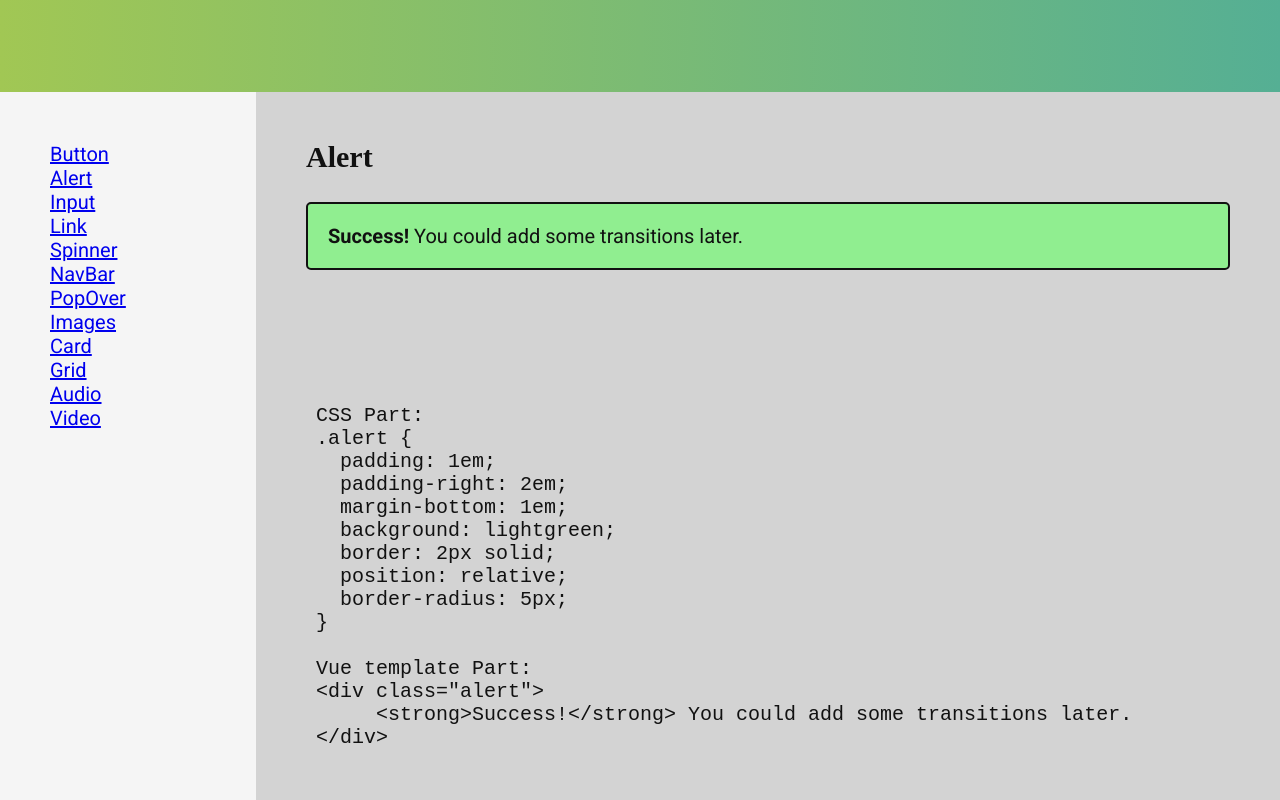
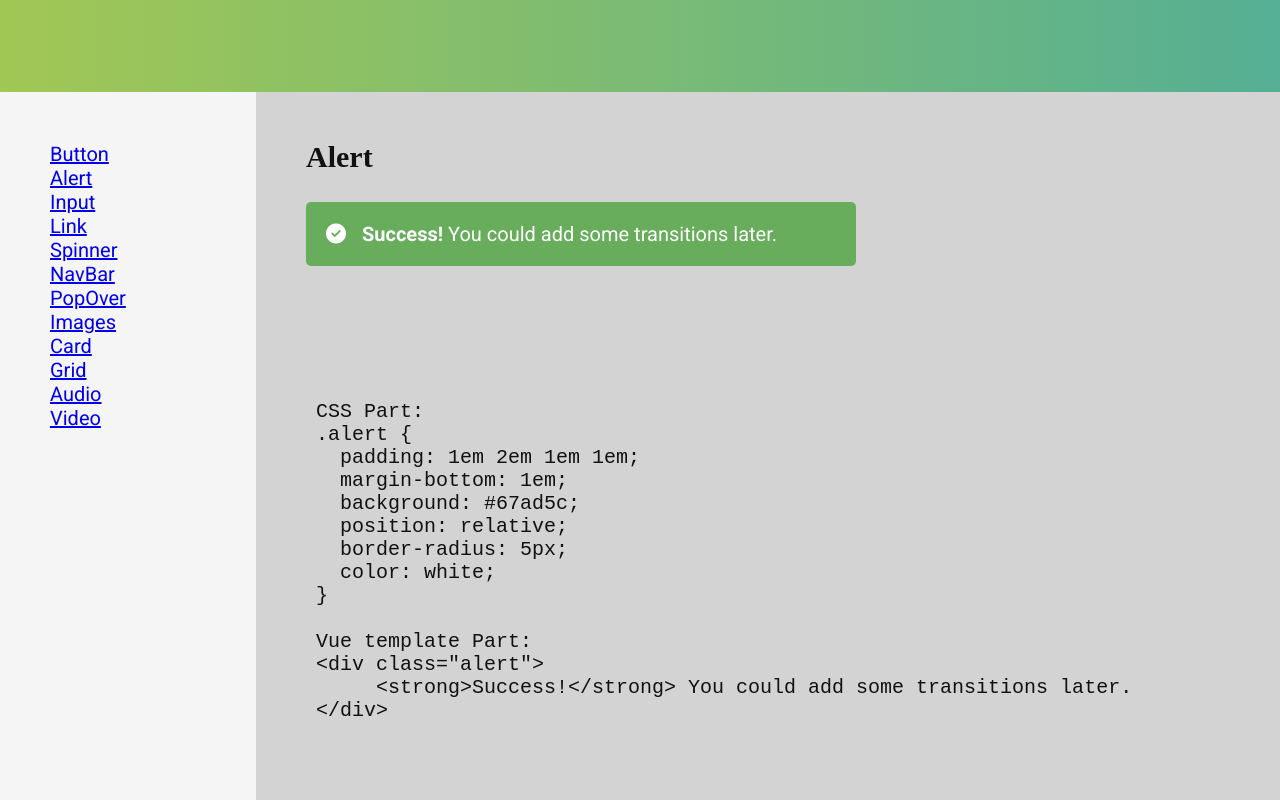
Before and after one commit to zeroshen/client, a Vue app: page /components/Alert in a window 1280 px wide. Shown: the top 800 px of the page. Built offline with nearby package versions, Linux system fonts and the light colour scheme; a web font is replaced by a local one.

Commit message:
modified alert

```diff
--- a/public/index.html
+++ b/public/index.html
@@ -5,6 +5,7 @@
     <meta http-equiv="X-UA-Compatible" content="IE=edge">
     <meta name="viewport" content="width=device-width,initial-scale=1.0">
     <link rel="icon" href="<%= BASE_URL %>favicon.ico">
+      <script src="https://kit.fontawesome.com/6abb20e37e.js" crossorigin="anonymous" ></script>
     <title><%= htmlWebpackPlugin.options.title %></title>
   </head>
   <body>
--- a/src/assets/css/global.css
+++ b/src/assets/css/global.css
@@ -2,6 +2,7 @@
 
 @import url("https://fonts.googleapis.com/css?family=Proza+Libre");
 @import url("https://fonts.googleapis.com/css2?family=Roboto:ital,wght@0,400;0,700;1,400;1,700&display=swap");
+@import url("https://kit.fontawesome.com/6abb20e37e.js");
 
 /* CUSTOM PROPERTIES */
 
--- a/src/views/ComponentsAlertView.vue
+++ b/src/views/ComponentsAlertView.vue
@@ -11,13 +11,12 @@ export default defineComponent({
       " \n" +
       "CSS Part:\n" +
       ".alert {\n" +
-      "  padding: 1em;\n" +
-      "  padding-right: 2em;\n" +
+      "  padding: 1em 2em 1em 1em;\n" +
       "  margin-bottom: 1em;\n" +
-      "  background: lightgreen;\n" +
-      "  border: 2px solid;\n" +
+      "  background: #67ad5c;\n" +
       "  position: relative;\n" +
       "  border-radius: 5px;\n" +
+      "  color: white;\n" +
       "}\n" +
       "\n" +
       "Vue template Part:\n" +
@@ -48,17 +47,21 @@ code {
   background-color: lightgrey;
 }
 .alert {
-  padding: 1em;
-  padding-right: 2em;
+  padding: 1em 2em 1em 1em;
   margin-bottom: 1em;
-  background: lightgreen;
-  border: 2px solid;
+  background: #67ad5c;
   position: relative;
   border-radius: 5px;
+  color: white;
+  max-width: 550px;
 }
 
 .components {
   padding-top: 30px;
+}
+
+.alert i {
+  padding-right: 1rem;
 }
 </style>
 <template>
@@ -68,7 +71,8 @@ code {
       <h1>Alert</h1>
       <section class="components">
         <div class="alert">
-          <strong>Success!</strong> You could add some transitions later.
+          <i class="fa-solid fa-circle-check"></i><strong>Success!</strong>
+          You could add some transitions later.
         </div>
       </section>
       <pre>
```
